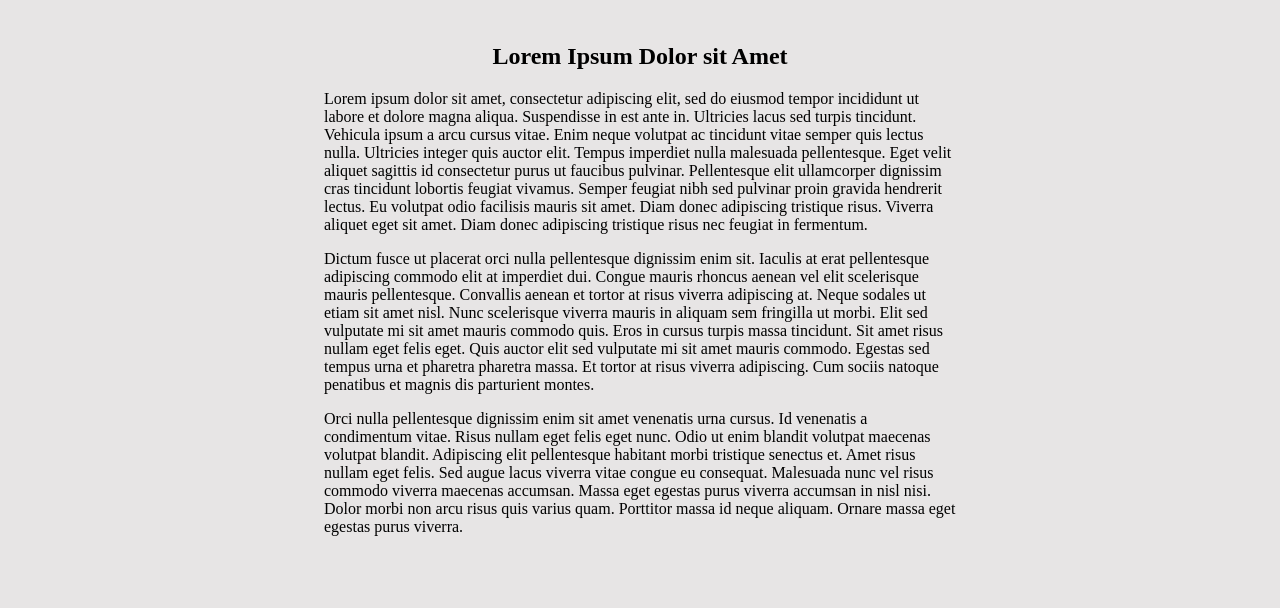
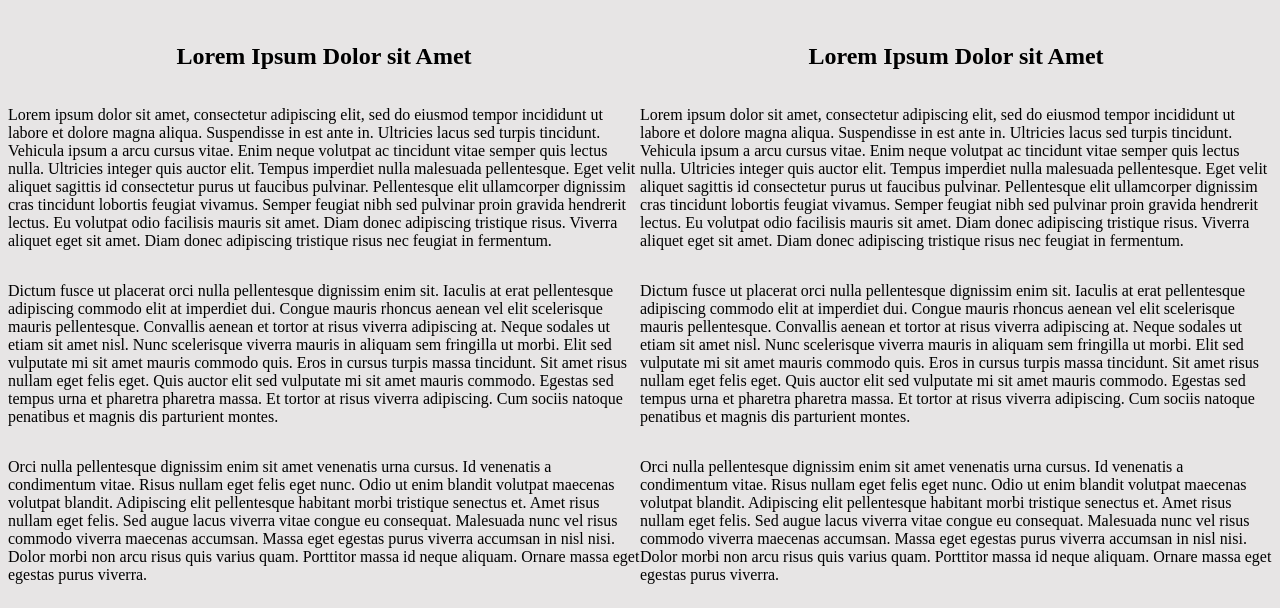
Before and after one commit to gfkoe/csc342-personal, a plain HTML site: page Homework1/HW1P1/landing.html in a window 1280 px wide. Shown: the part 370-978 px from the top of the page. Before the commit the page ends 922 px from the top, so only its background shows below. Drawn offline with Linux system fonts and the light colour scheme.

Commit message:
editing style

```diff
--- a/Homework1/HW1P1/css/style.css
+++ b/Homework1/HW1P1/css/style.css
@@ -1,6 +1,5 @@
 header {
   border-radius: 5px;
-
   box-sizing: border-box;
   margin-top: 5px;
   background-size: 100%;
@@ -20,7 +19,9 @@ header {
   font-size: 40px;
   font-family: "Roboto", sans-serif;
 }
-
+#header {
+  position: relative;
+}
 #header img {
   display: inline;
   width: 100px;
@@ -76,11 +77,6 @@ h1.headline {
   justify-content: center;
 }
 
-p.article {
-  justify-content: center;
-  margin-left: 25%;
-  margin-right: 25%;
-}
 .container {
   display: grid;
   grid-template-columns: 1fr 1fr 1fr;
@@ -119,3 +115,30 @@ p.article {
 .other_text {
   grid-area: 1 / 3 / 2 / 4;
 }
+
+.flexbox {
+  display: flex;
+  width: 100%;
+  height: 100%;
+  align-items: center;
+  justify-content: center;
+  flex-direction: row;
+  flex-wrap: nowrap;
+}
+.article1 {
+  display: flex;
+  flex-basis: auto;
+  flex-shrink: 1;
+  align-items: center;
+  justify-content: center;
+  flex-direction: column;
+}
+.article2 {
+  display: flex;
+  flex-basis: auto;
+  flex-shrink: 1;
+  flex-grow: 1;
+  align-items: center;
+  justify-content: center;
+  flex-direction: column;
+}
--- a/Homework1/HW1P1/landing.html
+++ b/Homework1/HW1P1/landing.html
@@ -54,10 +54,11 @@
         />
       </a>
     </div>
-    <article>
-      <h1 class="headline">Lorem Ipsum Dolor sit Amet</h1>
-      <div id="article1">
-        <p class="article">
+    <div class="flexbox">
+      <article class="article1">
+        <h1 class="headline">Lorem Ipsum Dolor sit Amet</h1>
+
+        <p class="article1_paragraph">
           Lorem ipsum dolor sit amet, consectetur adipiscing elit, sed do
           eiusmod tempor incididunt ut labore et dolore magna aliqua.
           Suspendisse in est ante in. Ultricies lacus sed turpis tincidunt.
@@ -72,7 +73,7 @@
           nec feugiat in fermentum.
         </p>
 
-        <p class="article">
+        <p class="article1_paragraph">
           Dictum fusce ut placerat orci nulla pellentesque dignissim enim sit.
           Iaculis at erat pellentesque adipiscing commodo elit at imperdiet dui.
           Congue mauris rhoncus aenean vel elit scelerisque mauris pellentesque.
@@ -86,7 +87,7 @@
           magnis dis parturient montes.
         </p>
 
-        <p class="article">
+        <p class="article1_paragraph">
           Orci nulla pellentesque dignissim enim sit amet venenatis urna cursus.
           Id venenatis a condimentum vitae. Risus nullam eget felis eget nunc.
           Odio ut enim blandit volutpat maecenas volutpat blandit. Adipiscing
@@ -97,7 +98,51 @@
           risus quis varius quam. Porttitor massa id neque aliquam. Ornare massa
           eget egestas purus viverra.
         </p>
-      </div>
-    </article>
+      </article>
+      <article class="article2">
+        <h1 class="headline">Lorem Ipsum Dolor sit Amet</h1>
+
+        <p class="article2_paragraph">
+          Lorem ipsum dolor sit amet, consectetur adipiscing elit, sed do
+          eiusmod tempor incididunt ut labore et dolore magna aliqua.
+          Suspendisse in est ante in. Ultricies lacus sed turpis tincidunt.
+          Vehicula ipsum a arcu cursus vitae. Enim neque volutpat ac tincidunt
+          vitae semper quis lectus nulla. Ultricies integer quis auctor elit.
+          Tempus imperdiet nulla malesuada pellentesque. Eget velit aliquet
+          sagittis id consectetur purus ut faucibus pulvinar. Pellentesque elit
+          ullamcorper dignissim cras tincidunt lobortis feugiat vivamus. Semper
+          feugiat nibh sed pulvinar proin gravida hendrerit lectus. Eu volutpat
+          odio facilisis mauris sit amet. Diam donec adipiscing tristique risus.
+          Viverra aliquet eget sit amet. Diam donec adipiscing tristique risus
+          nec feugiat in fermentum.
+        </p>
+
+        <p class="article2_paragraph">
+          Dictum fusce ut placerat orci nulla pellentesque dignissim enim sit.
+          Iaculis at erat pellentesque adipiscing commodo elit at imperdiet dui.
+          Congue mauris rhoncus aenean vel elit scelerisque mauris pellentesque.
+          Convallis aenean et tortor at risus viverra adipiscing at. Neque
+          sodales ut etiam sit amet nisl. Nunc scelerisque viverra mauris in
+          aliquam sem fringilla ut morbi. Elit sed vulputate mi sit amet mauris
+          commodo quis. Eros in cursus turpis massa tincidunt. Sit amet risus
+          nullam eget felis eget. Quis auctor elit sed vulputate mi sit amet
+          mauris commodo. Egestas sed tempus urna et pharetra pharetra massa. Et
+          tortor at risus viverra adipiscing. Cum sociis natoque penatibus et
+          magnis dis parturient montes.
+        </p>
+
+        <p class="article2_paragraph">
+          Orci nulla pellentesque dignissim enim sit amet venenatis urna cursus.
+          Id venenatis a condimentum vitae. Risus nullam eget felis eget nunc.
+          Odio ut enim blandit volutpat maecenas volutpat blandit. Adipiscing
+          elit pellentesque habitant morbi tristique senectus et. Amet risus
+          nullam eget felis. Sed augue lacus viverra vitae congue eu consequat.
+          Malesuada nunc vel risus commodo viverra maecenas accumsan. Massa eget
+          egestas purus viverra accumsan in nisl nisi. Dolor morbi non arcu
+          risus quis varius quam. Porttitor massa id neque aliquam. Ornare massa
+          eget egestas purus viverra.
+        </p>
+      </article>
+    </div>
   </body>
 </html>
```
